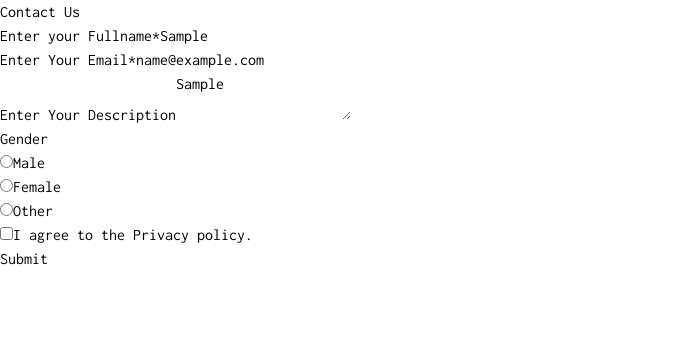
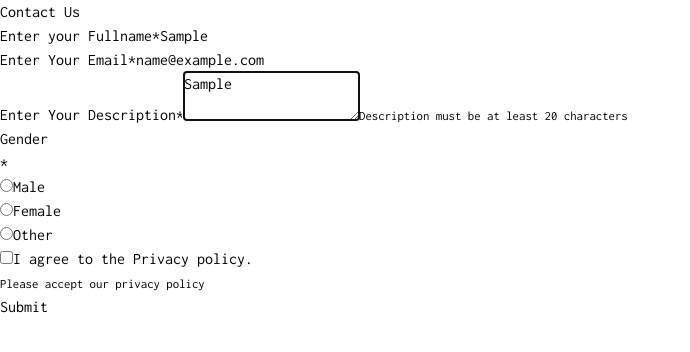
Before and after one commit to MrGrootx/react-forms, a React (Vite) app: page / in a window 1280 px wide. Both pictures are taken after typing "Sample", "name@example.com", "Sample" into the empty fields and a click on the button "Submit". Shown: the top 352 px of the page, without its empty margins (0-690 px from the left). Built offline with nearby package versions, Linux system fonts and the light colour scheme.

Commit message:
updated forms

```diff
--- a/package.json
+++ b/package.json
@@ -10,9 +10,11 @@
     "preview": "vite preview"
   },
   "dependencies": {
+    "@hookform/resolvers": "^3.3.4",
     "react": "^18.2.0",
     "react-dom": "^18.2.0",
-    "react-hook-form": "^7.50.1"
+    "react-hook-form": "^7.50.1",
+    "zod": "^3.22.4"
   },
   "devDependencies": {
     "@types/react": "^18.2.43",
--- a/src/Components/Forms/FormCheckBox.jsx
+++ b/src/Components/Forms/FormCheckBox.jsx
@@ -1,13 +1,16 @@
 import propTypes from "prop-types";
 
-const FormCheckBox = ({ label, name, register }) => {
+const FormCheckBox = ({ label, name, register, errors }) => {
   return (
     <div>
-      <div className="cursor-pointer mb-3 ">
+      <div className="cursor-pointer  ">
         <input type="checkbox" name={name} id={name} {...register} />
         <label htmlFor={name} className="font-bold ml-2">
           {label}
         </label>
+      </div>
+      <div className="mb-3">
+        {errors && <small className="text-red-500">{errors.message}</small>}
       </div>
     </div>
   );
@@ -18,5 +21,6 @@ export default FormCheckBox;
 FormCheckBox.propTypes = {
   label: propTypes.string,
   name: propTypes.string,
+  errors: propTypes.object,
   register: propTypes.object,
 };
--- a/src/Components/Forms/FormRadiobtn.jsx
+++ b/src/Components/Forms/FormRadiobtn.jsx
@@ -1,7 +1,8 @@
 import propTypes from "prop-types";
 
-const FormRadiobtn = ({ name, label, value, checked,register }) => {
+const FormRadiobtn = ({ name, label, value, checked, register, errors }) => {
   return (
+    <>
       <div>
         <div className="cursor-pointer mb-3 ">
           <input
@@ -16,6 +17,8 @@ const FormRadiobtn = ({ name, label, value, checked,register }) => {
           </label>
         </div>
       </div>
+      {errors && <small className="text-red-500">{errors.message}</small>}
+    </>
   );
 };
 
@@ -28,4 +31,5 @@ FormRadiobtn.propTypes = {
   value: propTypes.string,
   checked: propTypes.bool,
   register: propTypes.object,
+  errors: propTypes.object,
 };
--- a/src/Components/Forms/FormTextArea.jsx
+++ b/src/Components/Forms/FormTextArea.jsx
@@ -1,7 +1,7 @@
 import propTypes from "prop-types";
 
 const FormTextArea = (props) => {
-  const { name, label, placeholder, register, required } = props;
+  const { name, label, placeholder, register,errors,required } = props;
 
   return (
     <>
@@ -16,9 +16,9 @@ const FormTextArea = (props) => {
             name={name}
             placeholder={placeholder}
             {...register}
-            required={required}
             className="w-full rounded py-2 px-3 font-semibold outline-none bg-[#EEEDEB] "
           ></textarea>
+          {errors && <small className="text-red-500">{errors.message}</small>}
         </div>
       </div>
     </>
@@ -32,5 +32,6 @@ FormTextArea.propTypes = {
   label: propTypes.string,
   placeholder: propTypes.string,
   required: propTypes.bool,
+  errors: propTypes.object,
   register: propTypes.object,
 };
--- a/src/Pages/ContactPage.jsx
+++ b/src/Pages/ContactPage.jsx
@@ -6,15 +6,36 @@ import FormTextArea from "../Components/Forms/FormTextArea";
 import FormCheckBox from "../Components/Forms/FormCheckBox";
 import FormRadiobtn from "../Components/Forms/FormRadiobtn";
 
+import { zodResolver } from "@hookform/resolvers/zod";
+
+import { z } from "zod";
+
+const validationData = z.object({
+  fullname: z
+    .string()
+    .min(3, "Fullname must be at least 3 characters")
+    .max(15, { message: "fullname is to long" }),
+  email: z
+    .string()
+    .email({ message: "Enter a valid email address", required_error: "yes" })
+    .trim()
+    .toLowerCase(),
+  description: z
+    .string()
+    .min(10, { message: "Description must be at least 20 characters" })
+    .max(120),
+  privacycheck: z.boolean().refine((v) => v === true, { // For CheckBox
+    message: "Please accept our privacy policy",
+  }),
+});
+
 const ContactPage = () => {
   const {
     register,
     handleSubmit,
     formState: { errors },
   } = useForm({
-    // defaultValues: {
-    //   fullname: "Abishek",
-    // },
+    resolver: zodResolver(validationData),
   });
 
   const formSubmit = (e) => {
@@ -35,9 +56,7 @@ const ContactPage = () => {
             <div className="bg-[#FEFBF6] px-2 py-2 rounded shadow shadow-[#EEF0E5] mt-6 mb-5 max-w-[500px] mx-auto ">
               <form action="" onSubmit={handleSubmit(formSubmit)} className="">
                 <FormInput
-                  register={register("fullname", {
-                    required: "Fullname is required",
-                  })}
+                  register={register("fullname")}
                   name="fullname" // 🔴
                   label="Enter your Fullname"
                   placeholder="Enter your fullname"
@@ -56,23 +75,29 @@ const ContactPage = () => {
                   required
                 />
 
-                {/* service Types */}
                 <FormTextArea
                   register={register("description")}
                   name="description"
                   label="Enter Your Description"
                   placeholder="Describe your issue here!"
+                  errors={errors.description}
+                  required
                 />
 
                 {/* Radio */}
 
-                <p className="font-bold text-gray-900 mb-1 block">Gender</p>
+                <div className="flex">
+                  <p className="font-bold text-gray-900 mb-1 block">Gender</p>
+                  <span className="ml-1 text-red-500">*</span>
+                </div>
+
                 <div className="flex items-center gap-x-2">
                   <FormRadiobtn
+                    register={register("gender")}
                     name="gender"
                     label="Male"
                     value="Male"
-                    register={register("gender")}
+                    errors={errors.gender}
                   />
 
                   <FormRadiobtn
@@ -80,6 +105,8 @@ const ContactPage = () => {
                     label="Female"
                     value="Female"
                     register={register("gender")}
+                    errors={errors.gender}
+                    required={true}
                   />
                   <FormRadiobtn name="gender" label="Other" value="Other" />
                 </div>
@@ -88,6 +115,7 @@ const ContactPage = () => {
                   register={register("privacycheck")}
                   name="privacycheck"
                   label={"I agree to the Privacy policy."}
+                  errors={errors.privacycheck}
                 />
 
                 <div>
```
Also changed, not shown: 1 other file (tests, documents, lock files or other folders). Lines whose indentation alone changed are shown as unchanged.
